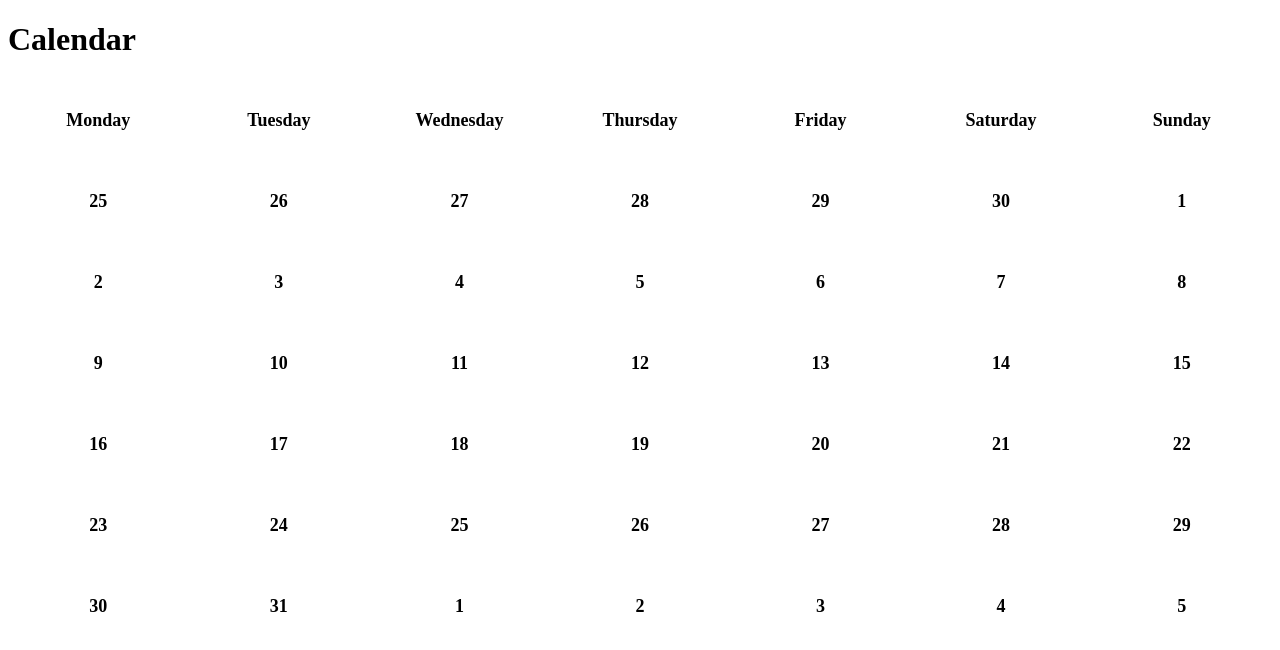
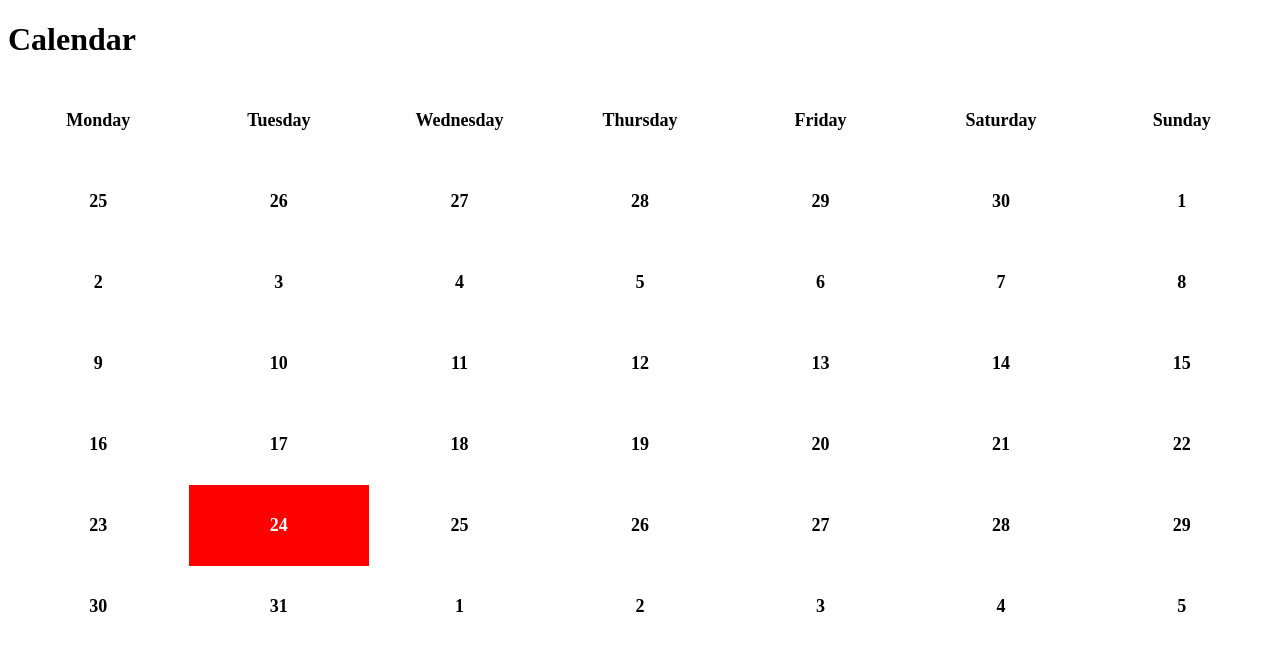
Before and after one commit to Kimla/Calendar, a Vue app: page / in a window 1280 px wide. Shown: the top 650 px of the page. Built offline with nearby package versions, Linux system fonts and the light colour scheme.

Commit message:
Marked todays date as active in the calendar and some basic css for showing it

```diff
--- a/src/components/Calendar.vue
+++ b/src/components/Calendar.vue
@@ -5,7 +5,7 @@
             <div class="day" v-for="day in dayNames">{{ day }}</div>
         </div>
         <div class="days">
-            <div class="day" v-for="day in days">
+            <div class="day" v-for="day in days" :class="{ isActive: isToday(day) }">
                 {{ getDate(day) }}
             </div>
         </div>
@@ -20,6 +20,7 @@ import startOfWeek from 'date-fns/start_of_week';
 import endOfWeek from 'date-fns/end_of_week';
 import eachDay from 'date-fns/each_day';
 import getDate from 'date-fns/get_date';
+import isToday from 'date-fns/is_today';
 
 export default {
     name: 'calendar',
@@ -56,6 +57,7 @@ export default {
         },
     },
     methods: {
+        isToday,
         getDate,
     },
 };
@@ -73,4 +75,8 @@ export default {
     font-weight: bold;
     font-size: 18px;
 }
+.day.isActive {
+    background-color: red;
+    color: #fff;
+}
 </style>
```
